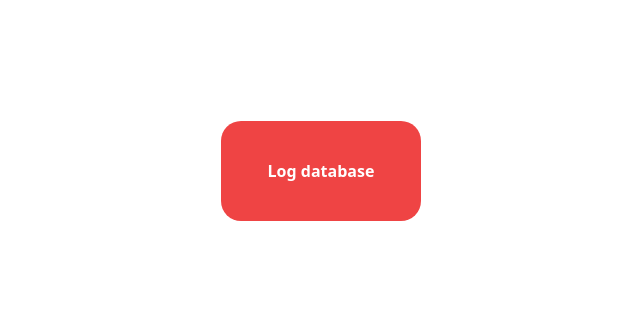
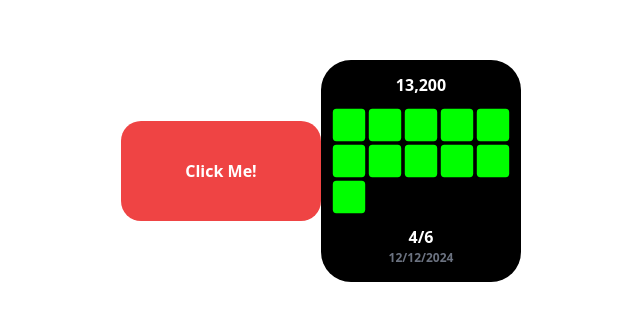
Before and after one commit to rnieblesealo/sofieski-wordles, a React (Vite) app: page / in a window 1280 px wide. Shown: the part 229-550 px from the top of the page, without its empty margins (319-959 px from the left). Built offline with nearby package versions, Linux system fonts and the light colour scheme; no server answers.

Commit message:
working tile component

```diff
--- a/src/pages/Home.tsx
+++ b/src/pages/Home.tsx
@@ -16,7 +16,7 @@ interface ButtonProps {
 }
 
 function Button({ func, text = "Click Me!" }: ButtonProps) {
-  const bgStyle = clsx(
+  const bg = clsx(
     anim,
     ctrFlex,
     "cursor-pointer",
@@ -30,15 +30,15 @@ function Button({ func, text = "Click Me!" }: ButtonProps) {
     "active:bg-red-800"
   )
 
-  const textStyle = clsx(
+  const textStyles = clsx(
     "text-white",
     "font-bold"
   )
 
   return (
     <button onClick={func}>
-      <div className={bgStyle}>
-        <h1 className={textStyle}>{text}</h1>
+      <div className={bg}>
+        <h1 className={textStyles}>{text}</h1>
       </div>
     </button>
   )
@@ -55,14 +55,100 @@ function logPolledDB() {
     })
 }
 
+interface WordleTileProps {
+  color: string
+}
+
+function WordleTile({ color }: WordleTileProps) {
+  const styles = clsx(
+    "w-[20%]",
+    "h-[15%]",
+    "aspect-[1/1]",
+    "rounded-[4px]",
+    "scale-[90%]"
+  )
+
+  return (
+    <div className={styles} style={{ backgroundColor: color }}>
+    </div >
+  )
+}
+
+interface WordleProps {
+  tiles?: React.ReactNode // use reactnode for child
+}
+
+export function Wordle({ tiles }: WordleProps) {
+  const container = clsx(
+    "w-[200px]",
+    "bg-black",
+    "rounded-[30px]",
+    "pt-[12.5px]",
+    "pb-[15px]"
+  )
+
+  const text = clsx(
+    "font-bold",
+    "text-white",
+    "flex",
+    "justify-center"
+  )
+
+  const tileContainer = clsx(
+    "flex",
+    "flex-row",
+    "flex-wrap",
+    "m-[5%]",
+    "justify-left",
+    "items-center"
+  )
+
+  const dimText = clsx(
+    "font-bold",
+    "text-gray-500",
+    "text-[12px]",
+    "flex",
+    "justify-center"
+  )
+
+  return (
+    <div className={container}>
+      <span className={text}>13,200</span>
+      <div className={tileContainer}>
+        {tiles}
+      </div>
+      <span className={text}>4/6</span>
+      <span className={dimText}>12/12/2024</span>
+    </ div >
+  )
+}
+
 export default function Home() {
-  const containerStyle = clsx(
+  const container = clsx(
     "w-screen h-screen",
     ctrFlex,
   )
+
+  const tiles = (
+    <>
+      <WordleTile color="#00ff00" />
+      <WordleTile color="#00ff00" />
+      <WordleTile color="#00ff00" />
+      <WordleTile color="#00ff00" />
+      <WordleTile color="#00ff00" />
+      <WordleTile color="#00ff00" />
+      <WordleTile color="#00ff00" />
+      <WordleTile color="#00ff00" />
+      <WordleTile color="#00ff00" />
+      <WordleTile color="#00ff00" />
+      <WordleTile color="#00ff00" />
+    </>
+  )
+
   return (
-    <div className={containerStyle}>
-      <Button func={logPolledDB} text="Log database" />
+    <div className={container}>
+      <Button func={logPolledDB} />
+      <Wordle tiles={tiles} />
     </div>
   )
 }
```
Also changed, not shown: src/components/WordleTile.tsx (added).
